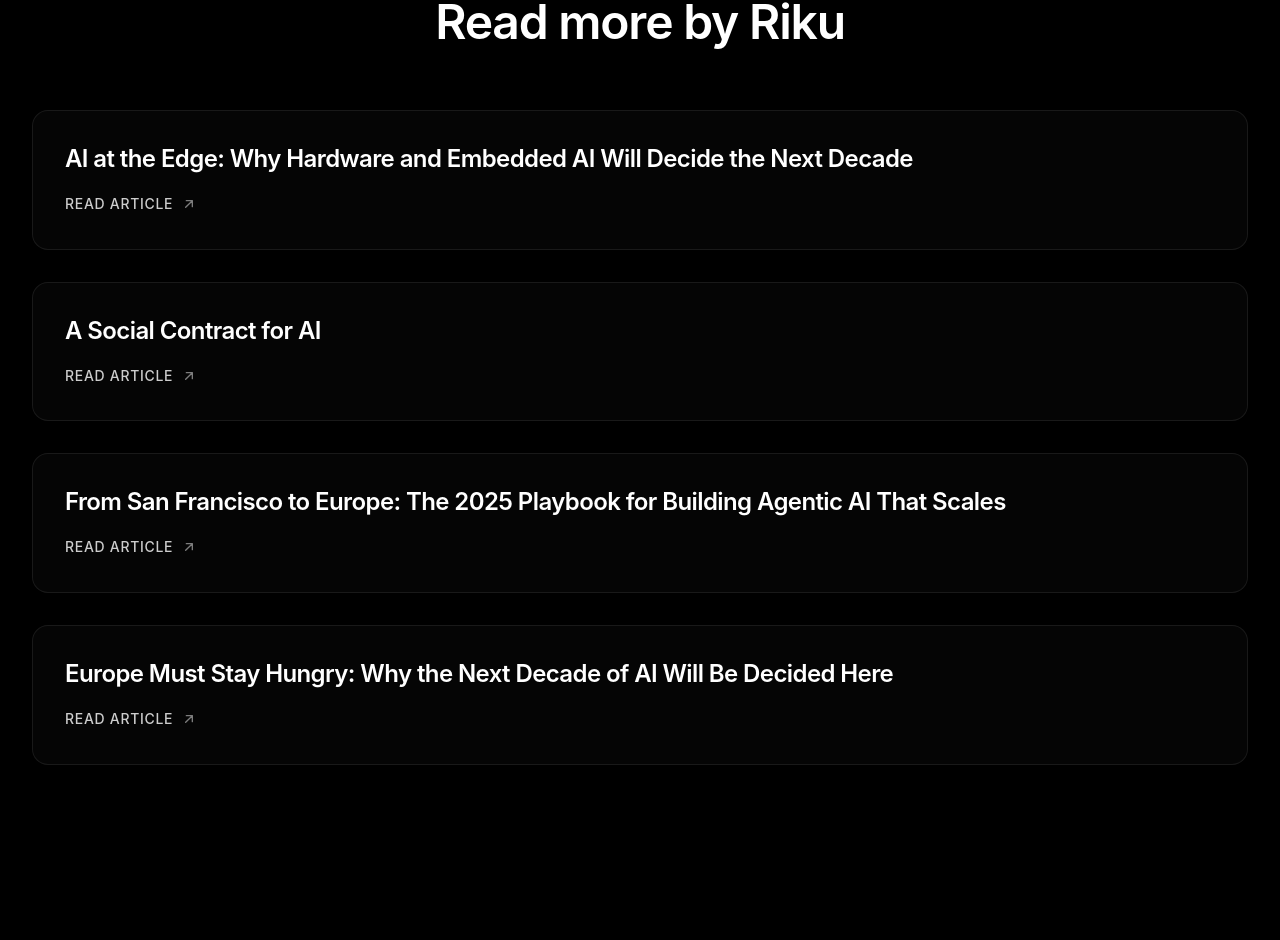
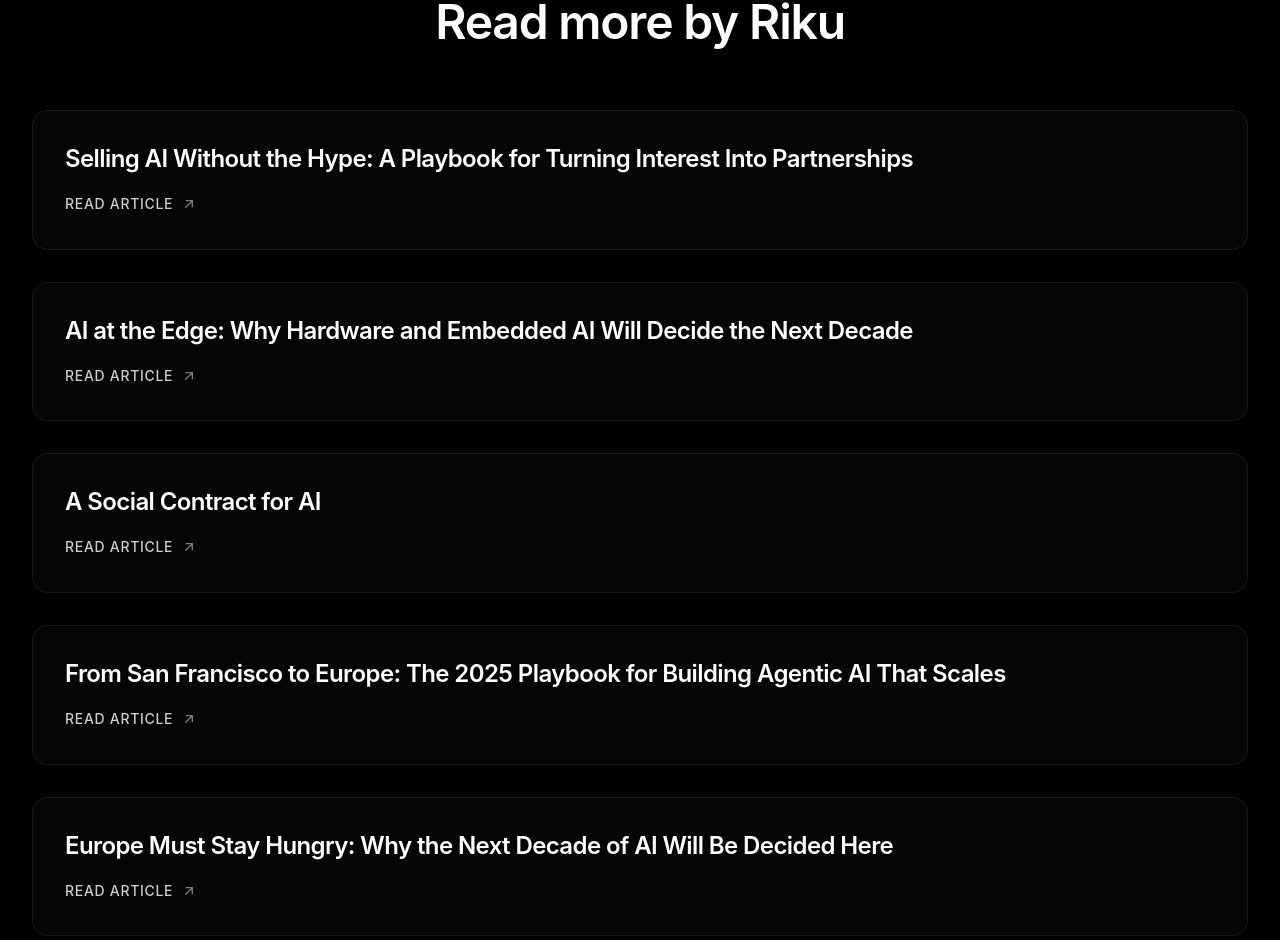
Before and after one commit to rikulauttia/rikulauttia.com, a React (Create React App) app: page /about in a window 1280 px wide. Shown: the part 4748-5688 px from the top of the page. Built offline with nearby package versions, Linux system fonts and the light colour scheme; a web font is replaced by a local one.

Commit message:
feat: add new article "Selling AI Without the Hype" to the articles section

```diff
--- a/src/App.js
+++ b/src/App.js
@@ -515,6 +515,11 @@ const App = () => {
   const articles = [
     {
       title:
+        "Selling AI Without the Hype: A Playbook for Turning Interest Into Partnerships",
+      url: "https://open.substack.com/pub/rikulauttia/p/selling-ai-without-the-hype-a-playbook",
+    },
+    {
+      title:
         "AI at the Edge: Why Hardware and Embedded AI Will Decide the Next Decade",
       url: "https://rikulauttia.substack.com/p/ai-at-the-edge-why-hardware-and-embedded",
     },
```
